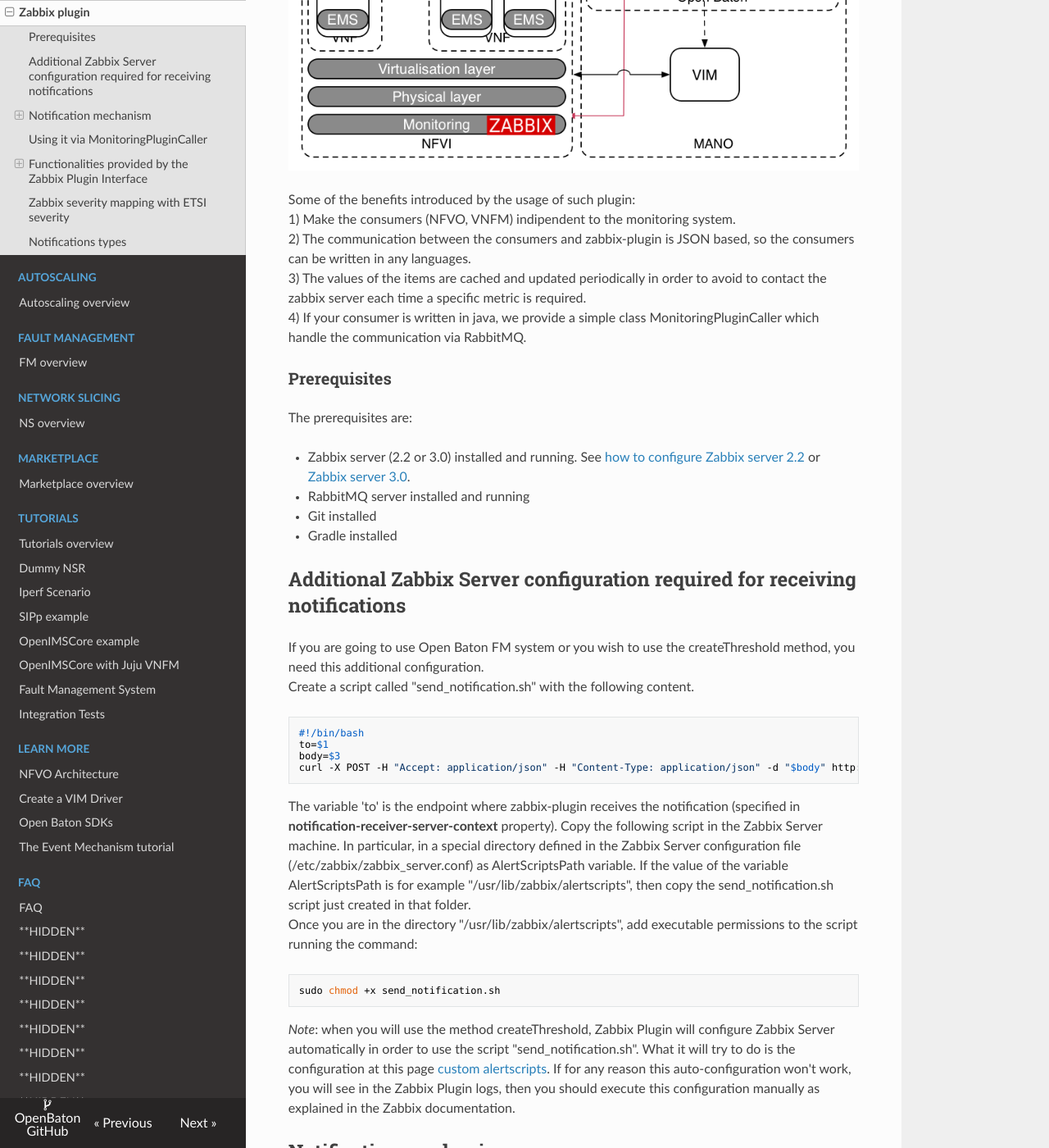
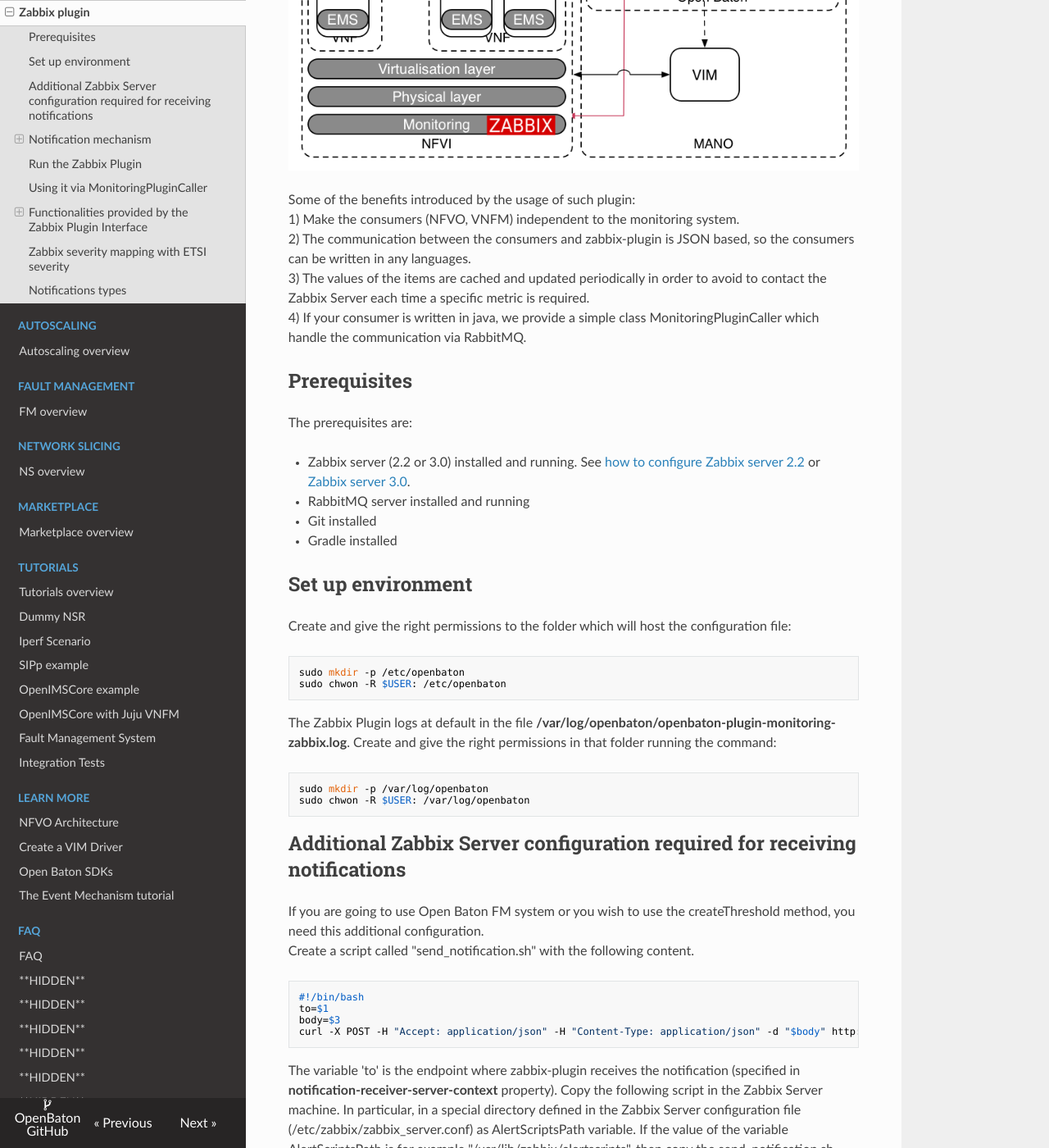
Before and after one commit to openbaton/docs, an MkDocs documentation site: the page built from docs/zabbix-plugin.md, in a window 1280 px wide and 1400 px high, scrolled down 699 px. Shown: the whole window at 82% size. Built offline with MkDocs 1.6.1, drawn with Linux system fonts in a browser that asks for light colours; nearby versions of some CDN libraries; old or Windows-style settings are respelled for this version of MkDocs; some of the changed text lies outside the part shown.

Commit message:
imp: update doc accordingly to version 4.0.0

````diff
--- a/docs/zabbix-plugin.md
+++ b/docs/zabbix-plugin.md
@@ -6,18 +6,18 @@
 -   VirtualisedResourceFaultManagement
 -   VirtualisedResourcePerformanceManagement
 
-A detailed description of the interfaces is in the last ETSI Draft [IFA005_Or-Vi_ref_point_Spec].
+A detailed description of the interfaces is in the ETSI [IFA005_Or-Vi_ref_point_Spec].
 In particular with the Zabbix plugin you can create/delete items, trigger and action on-demand.
 
 ![Zabbix plugin architecture][zabbix-plugin-architecture]
 
 Some of the benefits introduced by the usage of such plugin:
-1) Make the consumers (NFVO, VNFM) indipendent to the monitoring system.
+1) Make the consumers (NFVO, VNFM) independent to the monitoring system.
 2) The communication between the consumers and zabbix-plugin is JSON based, so the consumers can be written in any languages.
-3) The values of the items are cached and updated periodically in order to avoid to contact the zabbix server each time a specific metric is required.
+3) The values of the items are cached and updated periodically in order to avoid to contact the Zabbix Server each time a specific metric is required.
 4) If your consumer is written in java, we provide a simple class MonitoringPluginCaller which handle the communication via RabbitMQ.
 
-### Prerequisites
+## Prerequisites
 
 The prerequisites are:
 
@@ -26,6 +26,20 @@
 - Git installed
 - Gradle installed
 
+## Set up environment
+
+Create and give the right permissions to the folder which will host the configuration file:
+
+```bash
+sudo mkdir -p /etc/openbaton
+sudo chwon -R $USER: /etc/openbaton
+```
+
+The Zabbix Plugin logs at default in the file **/var/log/openbaton/openbaton-plugin-monitoring-zabbix.log**. Create and give the right permissions in that folder running the command:
+```bash
+sudo mkdir -p /var/log/openbaton
+sudo chwon -R $USER: /var/log/openbaton
+```
 
 ## Additional Zabbix Server configuration required for receiving notifications
 
@@ -88,17 +101,17 @@
 | Parameter           | Description     | Default
 | ------------------- | --------------  | ----------
 | zabbix-plugin-ip                      |  IP of the Zabbix Plugin machine      | localhost
-| zabbix-host                           |  IP of the Zabbix Server      | localhost
-| zabbix-port                           |  Port of the Zabbix Server    |
 | type                                  |  The type of the plugin       | zabbix-plugin
-| user-zbx                              |  User of the Zabbix Server    | Admin
-| password-zbx                          |  Password of Zabbix Server    | zabbix
-| zabbix-server-version                 |  Zabbix Server version        | 3.0
 | client-request-frequency              |  Update cache period (Basically each time t, Zabbix Plugin ask to every items value for all hosts and fill the local cache). Set 0 to disable it   | 10 (seconds)
 | history-length                        |  How long is the history. If the client-request-frequency is 10 seconds and history-length 100, we have available the value of the items of the previous 1000 seconds. | 250
 | notification-receiver-server-context  |  Context where the zabbix-plugin receive the notifications by the zabbix server. (see the section 'How to configure Zabbix to get notifications') | /zabbixplugin/notifications
 | notification-receiver-server-port     |  Port where the zabbix-plugin receive the notifications by the zabbix server. | 8010
 | external-properties-file              |  Full path of the configuration file.  | /etc/openbaton/openbaton-plugin-monitoring-zabbix.properties
+| zabbix-host                           |  IP of the Zabbix Server      | localhost
+| zabbix-port                           |  Port of the Zabbix Server    |
+| user-zbx                              |  User of the Zabbix Server    | Admin
+| password-zbx                          |  Password of Zabbix Server    | zabbix
+| zabbix-server-version                 |  Zabbix Server version        | 3.0
 
 The configuration file should look like the one below:
 
@@ -123,12 +136,20 @@
 # Supported Zabbix versions: 2.2 and 3.0
 zabbix-server-version=3.0
 ```
+## Run the Zabbix Plugin
+
+Simply run the jar with:
+
+```bash
+java -jar build/lib/openbaton-plugin-monitoring-zabbix-<version>.jar
+```
+Check the logs in /var/log/openbaton/openbaton-plugin-monitoring-zabbix.log
 
 
 ## Using it via MonitoringPluginCaller
 
 In order to use the MonitorPluginCaller you need to import the relative plugin-sdk, coming from [Openbaton][openbaton-website] project.
-To import the plugin-sdk, please add in your gradle file the following dependencies:
+To import the plugin-sdk, please add in your Gradle file the following dependencies:
 
 ```
 repositories {
@@ -390,7 +413,7 @@
 it creates an alarm (mapping zabbix notification into standard Alarm) and notify the subscribers with a AlarmNotification. If the notification is not new, then it sends an AlarmStateChangedNotification.
 
 
-
+[openbaton-website]:http://openbaton.github.io
 [GitHub]:https://github.com/openbaton/zabbix-plugin
 [IFA005_Or-Vi_ref_point_Spec]:http://www.etsi.org/deliver/etsi_gs/NFV-IFA/001_099/005/02.01.01_60/gs_nfv-ifa005v020101p.pdf
 [NFV MANO]:http://www.etsi.org/deliver/etsi_gs/NFV-MAN/001_099/001/01.01.01_60/gs_nfv-man001v010101p.pdf
````
Also changed, not shown: other parts of docs/zabbix-plugin.md (+13 -12 lines).
